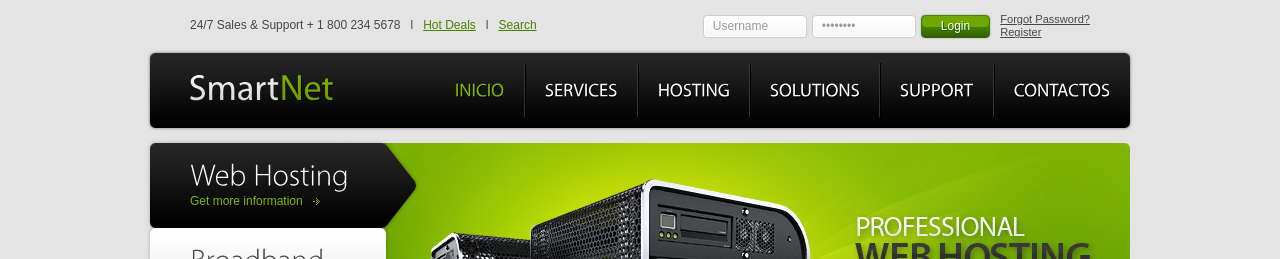
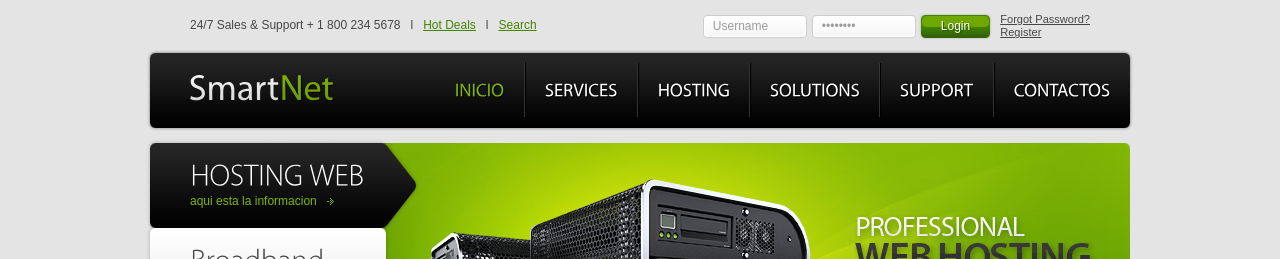
Before and after one commit to miltonterrazas/plantillaServer, a plain HTML site: page index.html in a window 1280 px wide. Shown: the top 259 px of the page. Drawn offline with Linux system fonts and the light colour scheme.

Commit message:
cambie el nombre de web hosting por HOSTING WEB en el lateral

```diff
--- a/index.html
+++ b/index.html
@@ -85,7 +85,7 @@
 					<li><img src="images/slide-title2.gif"><a href="#"><span><span>Learn More</span></span></a></li>
 				</ul>
 				<ul class="pagination">
-					<li><a href="#" rel="0"><span>Web Hosting</span><small>Get more information</small></a></li>
+					<li><a href="#" rel="0"><span>HOSTING WEB</span><small>aqui esta la informacion</small></a></li>
 					<li><a href="#" rel="1"><span>Broadband</span><small>Get more information</small></a></li>
 					<li><a href="#" rel="2"><span>Email Hosting</span><small>Get more information</small></a></li>
 					<li><a href="#" rel="3"><span>Dedicated</span><small>Get more information</small></a></li>
```
Also changed, not shown: commits.txt (added).
